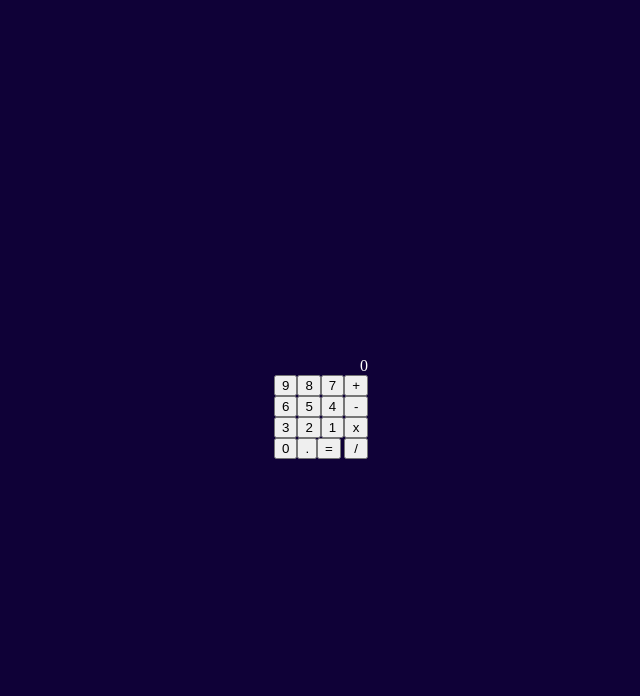
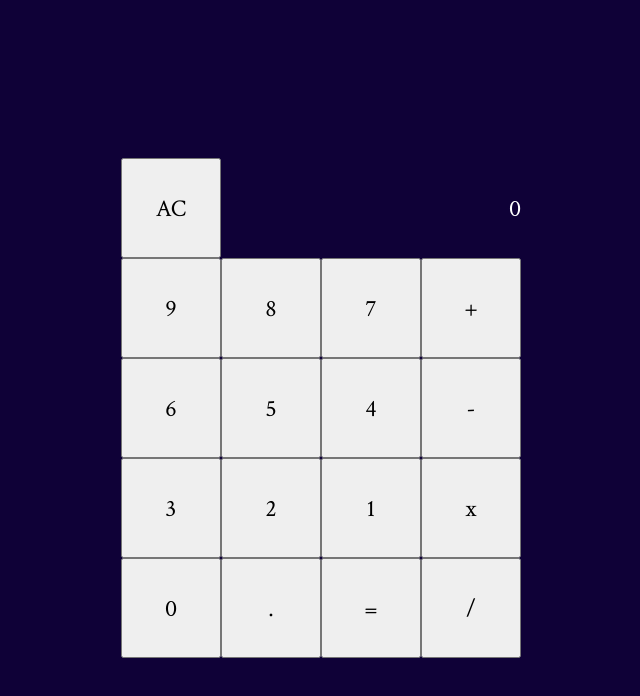
Before and after one commit to NahuMeza/My-React-Calculator, a React (Vite) app: page / in a window 1280 px wide. Shown: the top 696 px of the page, without its empty margins (319-959 px from the left). Built offline with nearby package versions, Linux system fonts and the light colour scheme.

Commit message:
AC button and temporary styles

```diff
--- a/src/App.css
+++ b/src/App.css
@@ -1,3 +1,5 @@
+@import url('https://fonts.googleapis.com/css2?family=Crimson+Text&display=swap');
+
 main{
     display: flex;
     flex-direction: column;
@@ -6,6 +8,8 @@ main{
     height: 100vh;
     /* background-color: #1e1e1e; */
     color: #fff;
+    font-family: 'Crimson Text', serif;
+    font-size: 1.5rem;
 }
 .calc-numbpad{
     display: flex;
@@ -17,7 +21,14 @@ main{
 }
 .calc-display{
     display: flex;
-    flex-direction: column;
-    align-items: flex-end;
-    justify-content: center;
+    flex-direction: row;
+    justify-content: space-between;
+    align-items: center;
 }
+button{
+    width: 100px;
+    height: 100px;
+    font-family: 'Crimson Text', serif;
+    font-size: 1.5rem;
+    /* border-radius: 50%; */
+}
--- a/src/App.jsx
+++ b/src/App.jsx
@@ -50,7 +50,10 @@ function App () {
   return (
     <main>
       <section>
-        <article className='calc-display'>{displayNumber || 0}</article>
+        <article className='calc-display'>
+          <button>AC</button>
+          {displayNumber || 0}
+        </article>
         <article className='calc-numbpad'>
           <div>
             {calcNumbs.map((numb, index) => {
```
